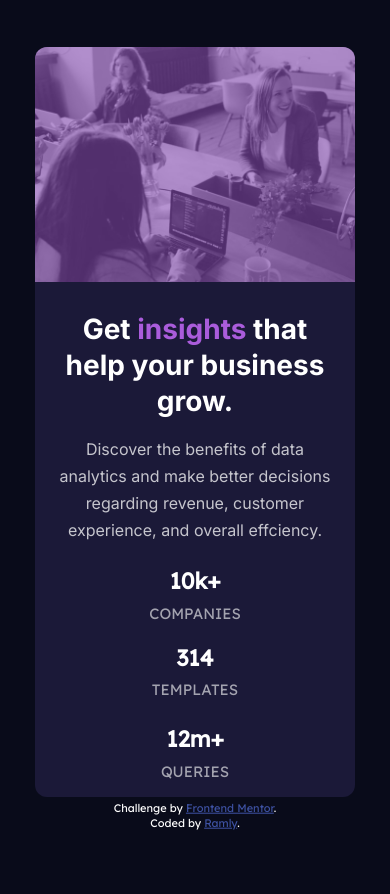
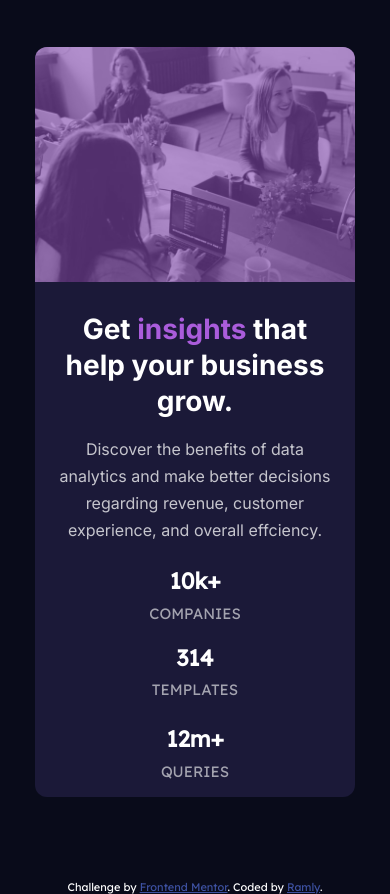
Before and after one commit to Ramly23/Stats-Preview, a plain HTML site: page index.html in a window 390 px wide. Before the commit the page ends 844 px from the top, so only its background shows below. Drawn offline with Linux system fonts and the light colour scheme.

Commit message:
Add files via upload

```diff
--- a/style.css
+++ b/style.css
@@ -39,10 +39,8 @@ body {
 }
 
 .attribution {
-    position: absolute;
-    bottom: 0;
-    left: 50%;
-    transform: translate(-50%, -50%);
+    position: relative;
+    top: 925px;
 }
 
 .row {
@@ -218,4 +216,9 @@ body {
         bottom: 45px;
         color:hsla(0, 0%, 100%, 0.6);
     }
+
+    .attribution {
+        position: relative;
+        top: 880px;
+    }
 }
```
